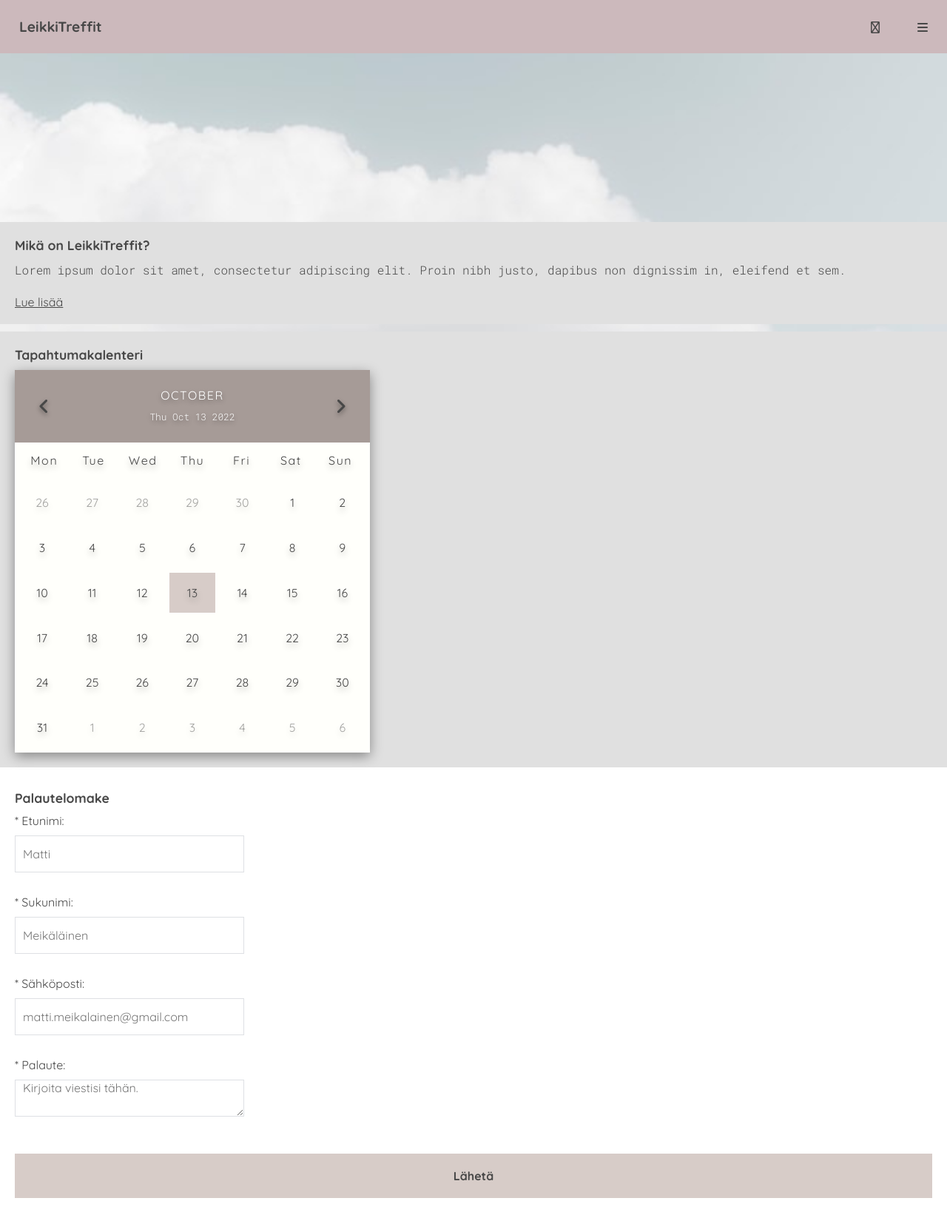
After one commit to savisulo/Leikkitreffit, a PHP site: page /index.php in a window 1280 px wide; the page is wider, and only the part inside the window is pictured. The commit adds this page. Shown: the top 1646 px of that part at 74% size. Run offline with PHP 8.4, Linux system fonts and the light colour scheme; some libraries are stand-ins or nearby versions.

```diff
--- /dev/null
+++ b/index.php
@@ -0,0 +1,130 @@
+<!DOCTYPE html>
+<html lang="en">
+<head>
+    <meta charset="UTF-8">
+    <meta http-equiv="X-UA-Compatible" content="IE=edge">
+    <meta name="viewport" content="width=device-width, initial-scale=1.0">
+    <script src="https://kit.fontawesome.com/ef5cad2b65.js" crossorigin="anonymous"></script>
+    <title>Leikkitreffit</title>
+    <link rel="stylesheet" href="style.css">
+    <style>
+        @import url('https://fonts.googleapis.com/css2?family=Roboto+Mono:wght@300&display=swap');
+        @import url('https://fonts.googleapis.com/css2?family=Quicksand:wght@300;400;500;600;700&display=swap');
+    </style>
+</head>
+<body>
+    <header>
+        <div class="topnav"> <!-- Top Navigation Menu -->
+            <a href="index.php" class="active"><h1>LeikkiTreffit</h1></a>
+            <div id="myLinks"> <!-- Navigation links (hidden by default) -->
+                <a href="index.php#about" id="firstItem">Mikä on LeikkiTreffit?</a>
+                <a href="index.php#kalenteri">Tapahtumakalenteri</a>
+                <a href="login.php">Kirjaudu sisään</a>
+                <a href="rekisterointi.html">Liity yhteisöön</a>
+                <a href="index.php#palautelomake" id="lastItem">Palautelomake</a>
+            </div>
+            <a href="login.php" class="firstIcon"> <!-- Linkki sisäänkirjautumiseen -->
+                <i class="fa-regular fa-arrow-right-to-bracket"></i>
+            </a>
+            <a href="javascript:void(0);" class="icon" onclick="myFunction()"> <!-- "Hamburger menu" / "Bar icon" to toggle the navigation links -->
+                <i class="fa fa-bars"></i>
+            </a>
+        </div>
+    </header>
+    <main>
+        <div id="div1">
+            <h2 id="about">Mikä on LeikkiTreffit?</h2>
+            <p>Lorem ipsum dolor sit amet, consectetur adipiscing elit. Proin nibh justo, dapibus non dignissim in, eleifend et sem.</p><br>
+            <a href="#">Lue lisää</a>
+        </div>
+        <div id="div2">
+            <h2 id="kalenteri">Tapahtumakalenteri</h2>
+            <div class="calendar">
+                <div class="month">
+                    <i class="fas fa-angle-left" id="prev"></i>
+                    <div class="date">
+                        <h3></h3>
+                        <p></p>
+                    </div>
+                    <i class="fas fa-angle-right" id="next"></i>
+                </div>
+                <div class="weekdays">
+                    <div>Mon</div>
+                    <div>Tue</div>
+                    <div>Wed</div>
+                    <div>Thu</div>
+                    <div>Fri</div>
+                    <div>Sat</div>
+                    <div>Sun</div>
+                </div>
+                <div class="days"></div>
+            </div>
+        </div>
+        <div id="div3">
+            <h2 id="palautelomake">Palautelomake</h2>
+            <form action="index.php" method="post">
+                <div>
+                <label for="fname">* Etunimi:</label>
+                <input type="text" id="fname" name="etunimi" placeholder="Matti" size="37" minlength="2" maxlength="30" required>
+                </div>
+                <div>
+                <label for="lname">* Sukunimi:</label>
+                <input type="text" id="lname" name="sukunimi" placeholder="Meikäläinen" size="37" minlength="2" maxlength="40" required>
+                </div>
+                <div>
+                <label for="email">* Sähköposti:</label>
+                <input type="email" id="email" name="sposti" placeholder="matti.meikalainen@gmail.com" pattern="^[\w._%+-]+@[\w.-]+\.[a-z]{2,}$" size="37" required>
+                </div>
+                <div>
+                <label for="viesti">* Palaute:</label>
+                <textarea name="viesti" id="viesti" rows="10" cols="40" placeholder="Kirjoita viestisi tähän." maxlength="1000"></textarea>
+                </div>
+                <input type="submit" name="submitbutton" value="Lähetä">
+            </form><br>
+        <?php
+        $palvelin = "localhost";
+        $kayttaja = "root";
+        $salasana = "";
+        $tietokanta = "leikkitreffit";
+
+        // luo yhteys
+        $yhteys = new mysqli($palvelin, $kayttaja, $salasana, $tietokanta);
+        // jos yhteyden muodostaminen ei onnistunut, keskeytä
+        if ($yhteys->connect_error) {
+            die("Yhteyden muodostaminen epäonnistui: " . $yhteys->connect_error);
+        }
+        // aseta merkistökoodaus (muuten ääkköset sekoavat)
+        $yhteys->set_charset("utf8");
+
+        if(isset($_POST['submitbutton']) && $_POST['etunimi'] != null && $_POST['sukunimi'] != null && $_POST['sposti'] != null && $_POST['viesti'] != null) {
+            submitbuttonLomake();
+        }
+
+        function submitButtonLomake() {
+            global $yhteys;
+            // katso vielä tämä kohta
+            $yhteydenotto = "INSERT INTO palautteet (etunimi, sukunimi, sposti, viesti) VALUES ('".$_POST['etunimi']."', '".$_POST['sukunimi']."', '".$_POST['sposti']."', '".$_POST['viesti']."')";
+            $lisays = $yhteys->query($yhteydenotto);
+            if ($lisays === TRUE) {
+                echo "Kiitos palautteestasi!<br>";
+            } else {
+                echo "Virhe: " . $yhteydenotto . "<br>" . $yhteys->error;
+            }
+        }
+        ?>
+        <br>
+        <p>*Tähdellä merkityt kohdat ovat pakollisia.</p><br>
+        <p><a href="#" id="ylos">Takaisin ylös</a></p><br>
+        </div>
+    </main>
+    <footer>
+        <p class="copyright">Copyright 2022, LeikkiTreffit - <a href="#">Tietosuojaseloste</a></p>
+        <ul id="socialmedia">
+            <li><a href="#" target="_blank" class="social"><img src="https://img.icons8.com/color/40/000000/twitter-circled--v1.png" alt="twitter"></a></li>
+            <li><a href="#" target="_blank" class="social"><img src="https://img.icons8.com/fluency/40/000000/instagram-new.png" alt="instagram"></a></li>
+            <li><a href="#" target="_blank" class="social"><img src="https://img.icons8.com/color/40/000000/facebook-new.png" alt="facebook"></a></li>
+        </ul>
+    </footer>
+    <script src="script.js"></script>
+</body>
+</html>
--- a/script.js
+++ b/script.js
@@ -7,15 +7,23 @@ function myFunction() {
     x.style.display = "block";
     }
 }
-/*
-Asetetaan kalenteriin näkymään nykyinen kuukausi:
-date-muuttujaksi valitaan selaimen paikallinen aika ja months-muuttuja sisältää taulukkona
-kaikki 12 kuukautta, alkaen indeksinumerosta 0. getMonth.metodilla haetaan date-muuttujasta
-nykyisen kuukauden indeksinumero ja querySelectorilla valitaan dokumentista h3-tason
-otsikko .date-divista ja muutetaan se haetun indeksinumeron perusteella sanallisesti oikeaksi
-kuukaudeksi, joka on määritelty months-muuttujan taulukossa täsmäävän indeksinumeron perusteella.
-*/
+
+const renderCalendar = () => {
     const date = new Date();
+
+    date.setDate(1);
+
+    const monthDays = document.querySelector('.days');
+
+    const lastDay = new Date(date.getFullYear(), date.getMonth() + 1, 0).getDate();
+
+    const prevLastDay = new Date(date.getFullYear(), date.getMonth(), 0).getDate();
+
+    const firstDayIndex = date.getDay();
+
+    const lastDayIndex = new Date(date.getFullYear(), date.getMonth() + 1, 0).getDay();
+
+    const nextDays = 7 - lastDayIndex;
 
     const months = [
         "January",
@@ -32,23 +40,42 @@ const months = [
         "December"
     ];
 
-document.querySelector(".date h3").innerHTML = months[date.getMonth()];
+    document.querySelector('.date h3').innerHTML = months[date.getMonth()];
 
-/* Asetetaan kuukauden alapuolelle kalenteriin näkymään nykyinen pvm:
-*/
-document.querySelector(".date p").innerHTML = date.toDateString();
+    document.querySelector('.date p').innerHTML = new Date().toDateString();
 
-/* Edellisen kuukauden päivät */
-const firstDayIndex = date.getDay();
-const prevLastDay = new Date(date.getFullYear(), date.getMonth(), 0).getDate();
-console.log(prevLastDay);
-
-/* Kuukauden päivät */
-const lastDay = new Date(date.getFullYear(), date.getMonth() + 1, 0).getDate();
     let days = "";
 
+    for(let x = firstDayIndex; x > 1; x--) {
+        days += `<div class="prev-date">${prevLastDay - x + 2}</div>`;
+    }
+
     for(let i = 1; i <= lastDay; i++) {
+        if (i === new Date().getDate() && date.getMonth() === new Date().getMonth()) {
+            days += `<div class="today">${i}</div>`;
+        } else {
             days += `<div>${i}</div>`;
         }
+    }
 
-document.querySelector(".days").innerHTML = days;
+    for(let j = 1; j <= nextDays; j++) {
+        days += `<div class="next-date">${j}</div>`
+    }
+    monthDays.innerHTML = days;
+};
+
+document.getElementById("prev").addEventListener("click", prevMonth);
+
+function prevMonth() {
+    date.setMonth(date.getMonth() - 1);
+    renderCalendar();
+}
+
+document.getElementById("next").addEventListener("click", nextMonth);
+
+function nextMonth() {
+    date.setMonth(date.getMonth() + 1);
+    renderCalendar();
+}
+
+renderCalendar();
--- a/style.css
+++ b/style.css
@@ -131,9 +131,8 @@ p {
     background-color: #a69b97;
     display: flex;
     justify-content: space-between;
-    gap: 50px;
     align-items: center;
-    padding: 1rem;
+    padding: 1.5rem 2rem;
     text-align: center;
     text-shadow: 0 0.2rem 0.4rem rgba(0, 0, 0, 0.4);
 }
@@ -214,6 +213,12 @@ p {
     margin-bottom: var(--margin-bottom);
 }
 
+#div3 form div {
+    display: flex;
+    flex-direction: column;
+    gap: 10px;
+}
+
 footer {
     display: flex;
     height: 80px;
@@ -247,3 +252,118 @@ footer {
     margin-left: 20px;
     font-size: 12px;
 }
+
+/* rekisterointi.html tyylit */
+.register {
+    width: 400px;
+    background-color: #ffffff;
+    box-shadow: 0 0 9px 0 rgba(0, 0, 0, 0.3);
+    margin: auto;
+}
+.register h2 {
+    text-align: center;
+    padding: 20px 0 20px 0;
+    border-bottom: 1px solid #dee0e4;
+}
+.register form {
+    padding-top: 20px;
+}
+
+.register form div {
+    display: flex;
+    flex-direction: column;
+    gap: 10px;
+    margin-left: 44px;
+}
+
+.register form input[type="password"],
+.register form input[type="text"],
+.register form input[type="email"],
+#div3 form input[type="text"],
+#div3 form input[type="email"],
+#div3 form textarea {
+    width: 310px;
+    height: 50px;
+    border: 1px solid #dee0e4;
+    margin-bottom: 30px;
+    padding: 0 10px;
+}
+.register form input[type="submit"],
+#div3 form input[type="submit"] {
+    width: 100%;
+    padding: 20px;
+    margin-top: 20px;
+    background-color: #d7ccc8;
+    border: 0;
+    cursor: pointer;
+    font-weight: bold;
+    color: rgb(71, 71, 71);
+    transition: background-color 0.2s;
+}
+.register form input[type="submit"]:hover,
+#div3 form input[type="submit"]:hover {
+    background-color: #a69b97;
+    transition: background-color 0.2s;
+    color: white;
+}
+
+/* login.php tyylit */
+.login {
+    width: 400px;
+    background-color: #ffffff;
+    box-shadow: 0 0 9px 0 rgba(0, 0, 0, 0.3);
+    margin: auto;
+}
+.login h2 {
+    text-align: center;
+    padding: 20px 0 20px 0;
+    border-bottom: 1px solid #dee0e4;
+}
+.login form {
+    display: flex;
+    flex-wrap: wrap;
+    justify-content: center;
+    padding-top: 20px;
+}
+.login form label {
+    display: flex;
+    justify-content: center;
+    align-items: center;
+    width: 50px;
+    height: 50px;
+    background-color: #d7ccc8;
+    color: #ffffff;
+}
+.login form input[type="password"], .login form input[type="text"] {
+    width: 310px;
+    height: 50px;
+    border: 1px solid #dee0e4;
+    margin-bottom: 20px;
+    padding: 0 15px;
+}
+.login form input[type="submit"] {
+    width: 100%;
+    padding: 20px;
+    margin-top: 20px;
+    background-color: #d7ccc8;
+    border: 0;
+    cursor: pointer;
+    font-weight: bold;
+    color: rgb(71, 71, 71);
+    transition: background-color 0.2s;
+}
+.login form input[type="submit"]:hover {
+    background-color: #a69b97;
+    transition: background-color 0.2s;
+    color: white;
+}
+
+.linkki {
+    text-align: center;
+    margin-top: 50px;
+    margin-bottom: 100px;
+}
+
+#linkki {
+    text-decoration: none;
+}
```
Also changed, not shown: index.html (deleted, +0 -79 lines), login.php (added, +66 -0 lines), rekisterointi.html (added, +73 -0 lines). Lines whose indentation alone changed are shown as unchanged.
